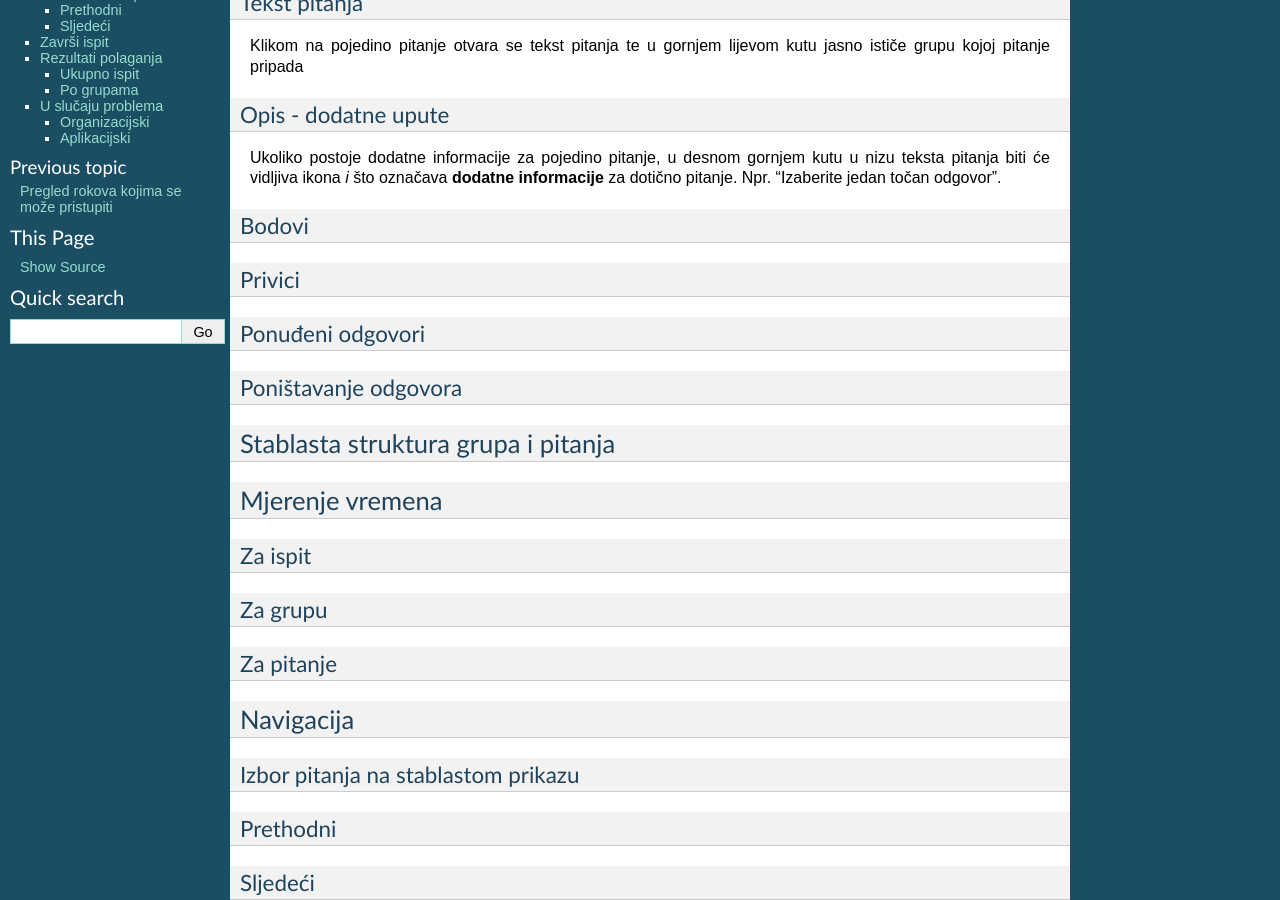
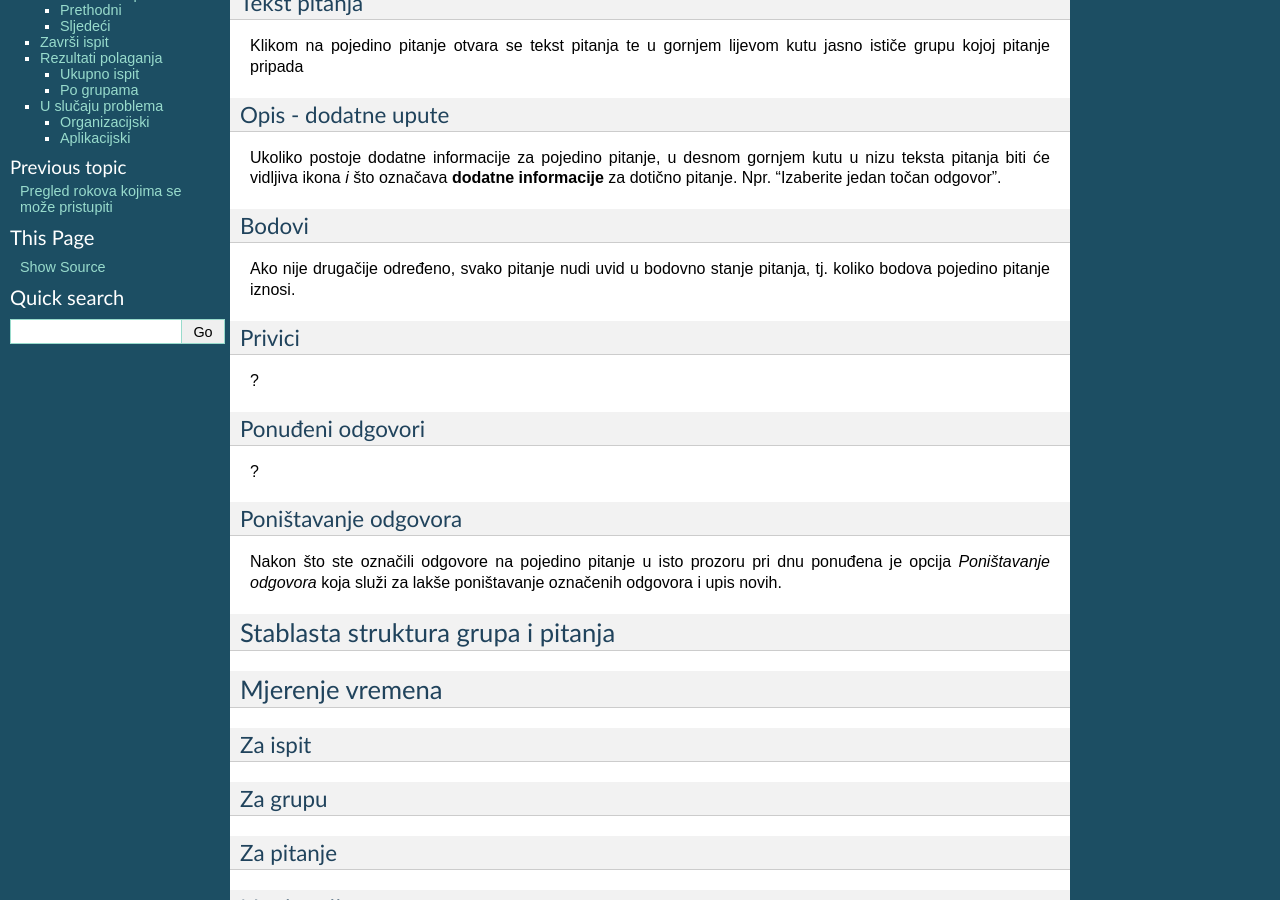
Before and after one commit to pslisko/Performa-365-Reports, a Sphinx documentation site: the page built from docs/pokretanje_ispita.rst, in a window 1280 px wide and 900 px high, scrolled down 376 px. Built offline with Sphinx 7.4.7, drawn with Linux system fonts in a browser that asks for light colours.

Commit message:
Update pokretanje_ispita.rst

```diff
--- a/docs/pokretanje_ispita.rst
+++ b/docs/pokretanje_ispita.rst
@@ -29,19 +29,27 @@ Ukoliko postoje dodatne informacije za pojedino pitanje, u desnom gornjem kutu u
 Bodovi
 ***********
 
-
+Ako nije drugačije određeno, svako pitanje nudi uvid u bodovno stanje pitanja, tj. koliko bodova pojedino pitanje iznosi.
 
 Privici
 ************
 
+?
+
 Ponuđeni odgovori
 ******************
+
+?
 
 Poništavanje odgovora
 ************************
 
+Nakon što ste označili odgovore na pojedino pitanje u isto prozoru pri dnu ponuđena je opcija *Poništavanje odgovora* koja služi za lakše poništavanje označenih odgovora i upis novih.
+
 Stablasta struktura grupa i pitanja
 ^^^^^^^^^^^^^^^^^^^^^^^^^^^^^^^^^^^^^^^^
+
+
 
 Mjerenje vremena
 ^^^^^^^^^^^^^^^^^^^^
```
